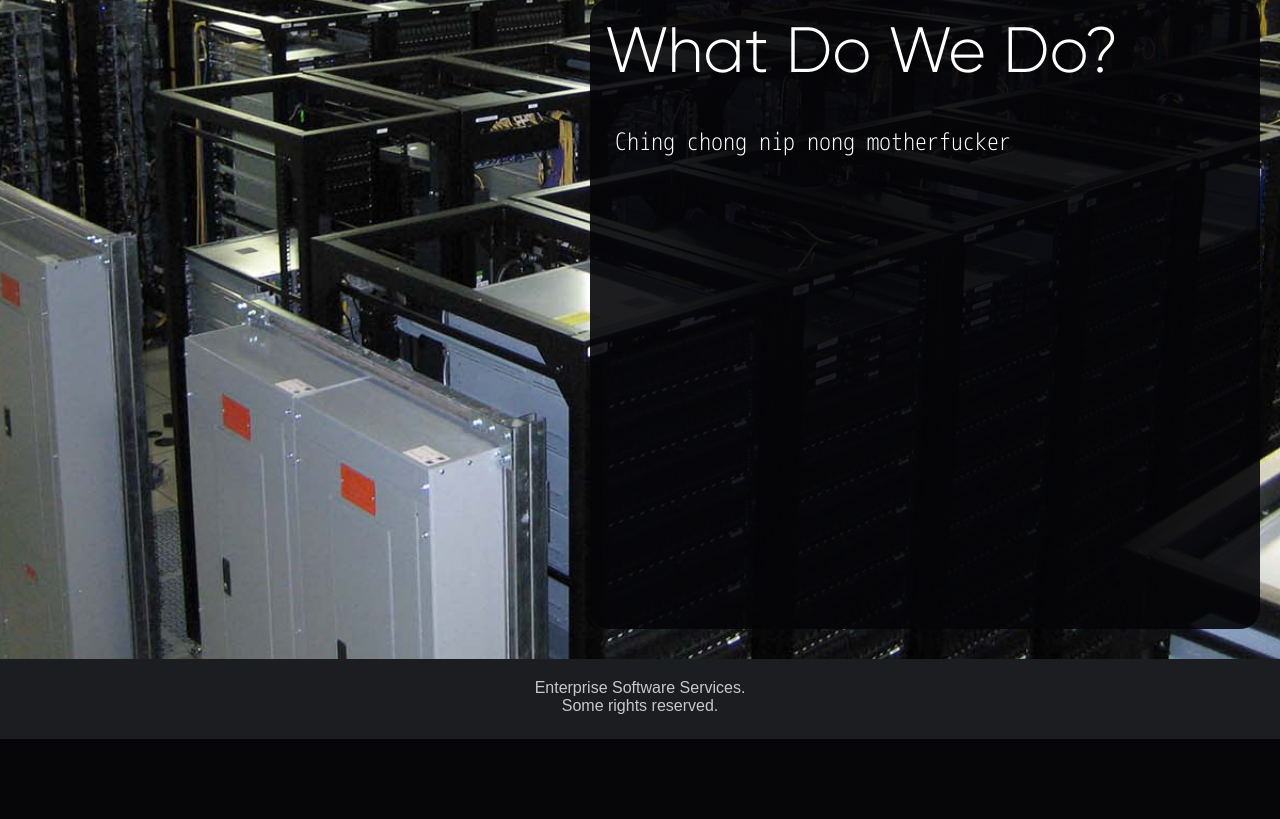
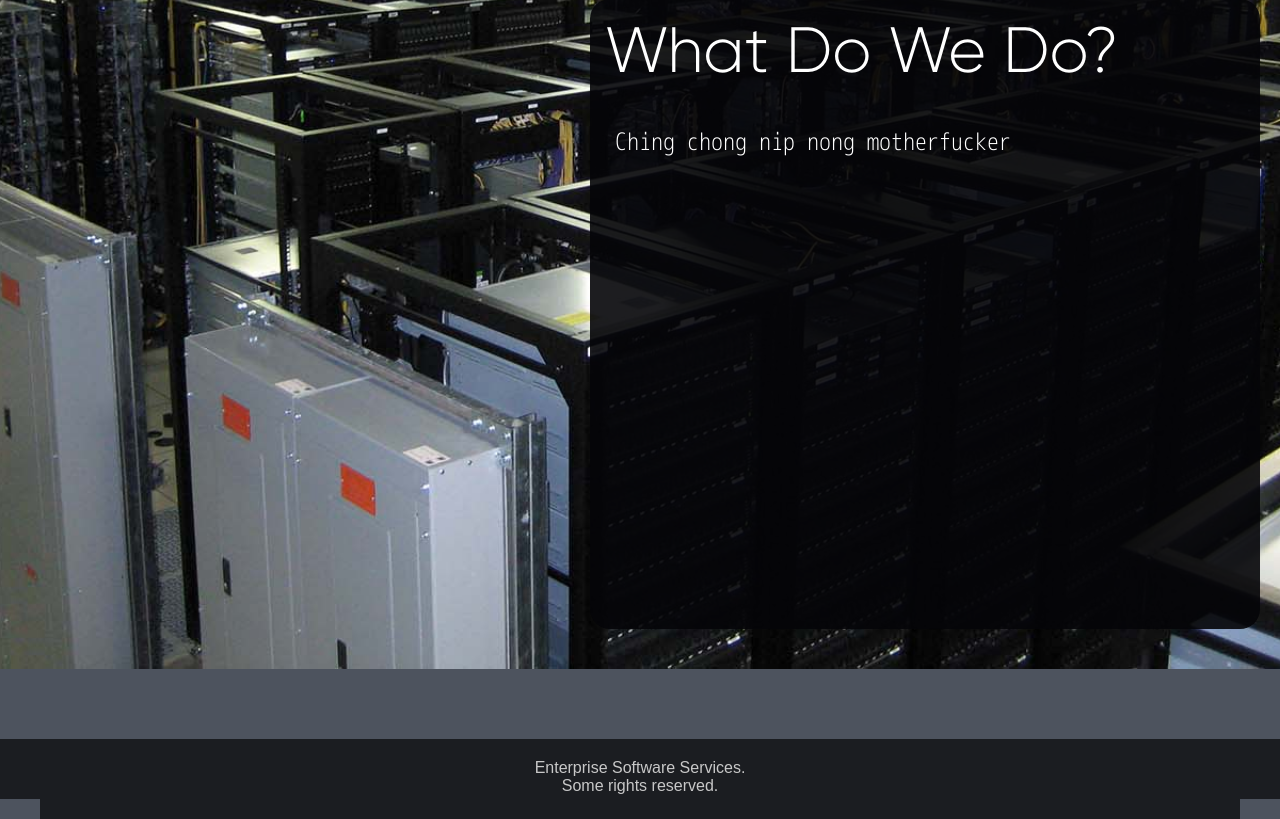
Before and after one commit to EnterpriseSoftwareServices/ESS-website, a Django app: template ESS/templates/work.html in a window 1280 px wide. Shown: the part 161-980 px from the top of the page. Before the commit the page ends 900 px from the top, so only its background shows below. Run offline with Django 3.2, Linux system fonts and the light colour scheme; the template is opened without the code that fills it, so the values that code supplies are empty; some libraries are stand-ins or nearby versions.

Commit message:
Scaling works now?

```diff
--- a/ESS/templates/footer.html
+++ b/ESS/templates/footer.html
@@ -1,4 +1,6 @@
-<div id="footer">
-  Enterprise Software Services.<br>
-  Some rights reserved.
+<div id="footerWrap">
+  <div id="footer">
+    Enterprise Software Services.<br>
+    Some rights reserved.
+  </div>
 </div>
--- a/static/css/main.css
+++ b/static/css/main.css
@@ -1,4 +1,5 @@
 html {
+    min-width: 1100px;
     overflow: scroll;
     /*overflow-x: hidden;*/
 }
@@ -20,7 +21,7 @@ body {
   margin: 0px;
   min-width: 1100px;
   width: 100%;
-  min-height: 600px;
+  min-height: 700px;
   background-image: url('../img/background.jpg');
   background-repeat:no-repeat;
   background-size: 1600px ;
@@ -240,23 +241,33 @@ div.navItem:hover {
   font-size: 1.1em;
 }
 
+#footerWrap {
+  background-color: #1B1D21;
+  width: 100%;
+  height: 60px;
+  position: absolute;
+  right: 0;
+  top: 900px;
+  left: 0;
+  margin-left: auto;
+  margin-right: auto;
+}
 #footer {
   background-color: #1B1D21;
-  min-width: 1100px;
-  width: 100%;
+  width: 1200px;
   height: 60px;
-  padding-top: 20px;
   color: rgb(200, 200, 200);
 
   position: absolute;
   right: 0;
-  top: 800px;
   left: 0;
 
   font-size: 1em;
   font-family: Arial;
-  margin-top: 20px;
-  margin-left: 0 auto;
-  margin-right: 0 auto;
+  padding-top: 20px;
+  margin-left: auto;
+  margin-right: auto;
   text-align: center;
+
+  z-index: 1000;
 }
```
